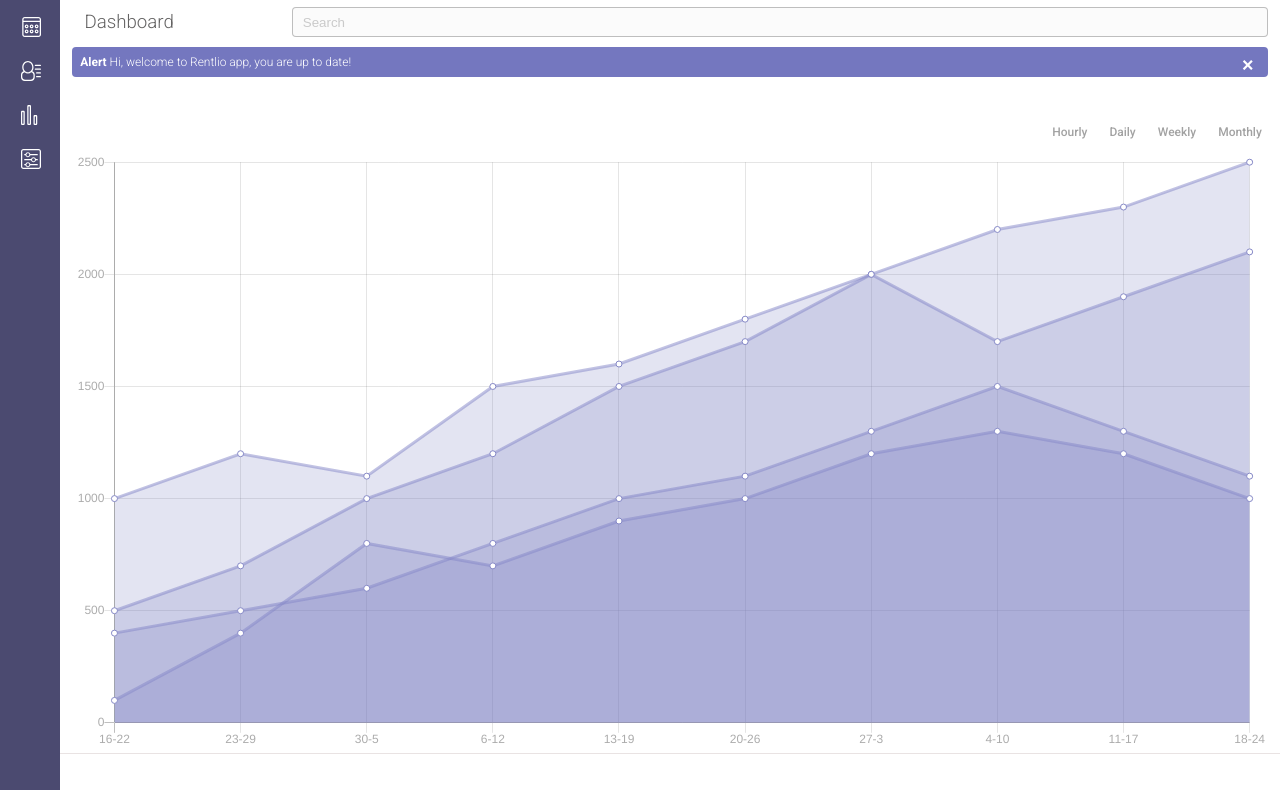
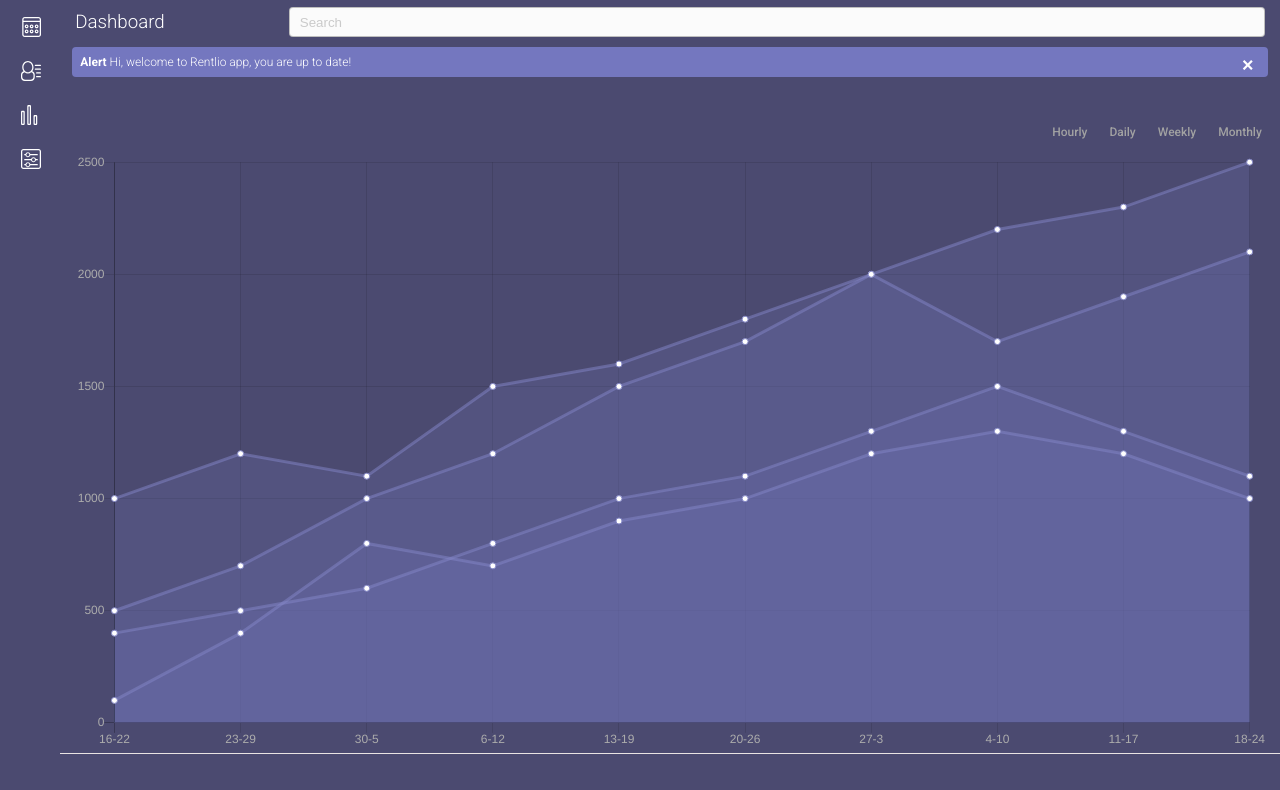
Before and after one commit to ante21276/project-9, a plain HTML site: page index.html in a window 1280 px wide. Shown: the part 53-843 px from the top of the page. Drawn offline with nearby package versions, Linux system fonts and the light colour scheme.

Commit message:
3. color change

```diff
--- a/css/main.css
+++ b/css/main.css
@@ -94,7 +94,7 @@
 }
 main {
   right: 0;
-  background: #fff;
+  background: #4B4A70;
   padding-bottom: 50px;
 }
 .top-div {
@@ -106,11 +106,11 @@
   text-align: center;
   padding-top: 10px;
 }
-h3{
+.top-div h3{
   width: 100%;
   text-align: center;
   margin:0;
-  color: #646363;
+  color: #fff;
   margin-bottom: 10px;
 }
 .search {
```
